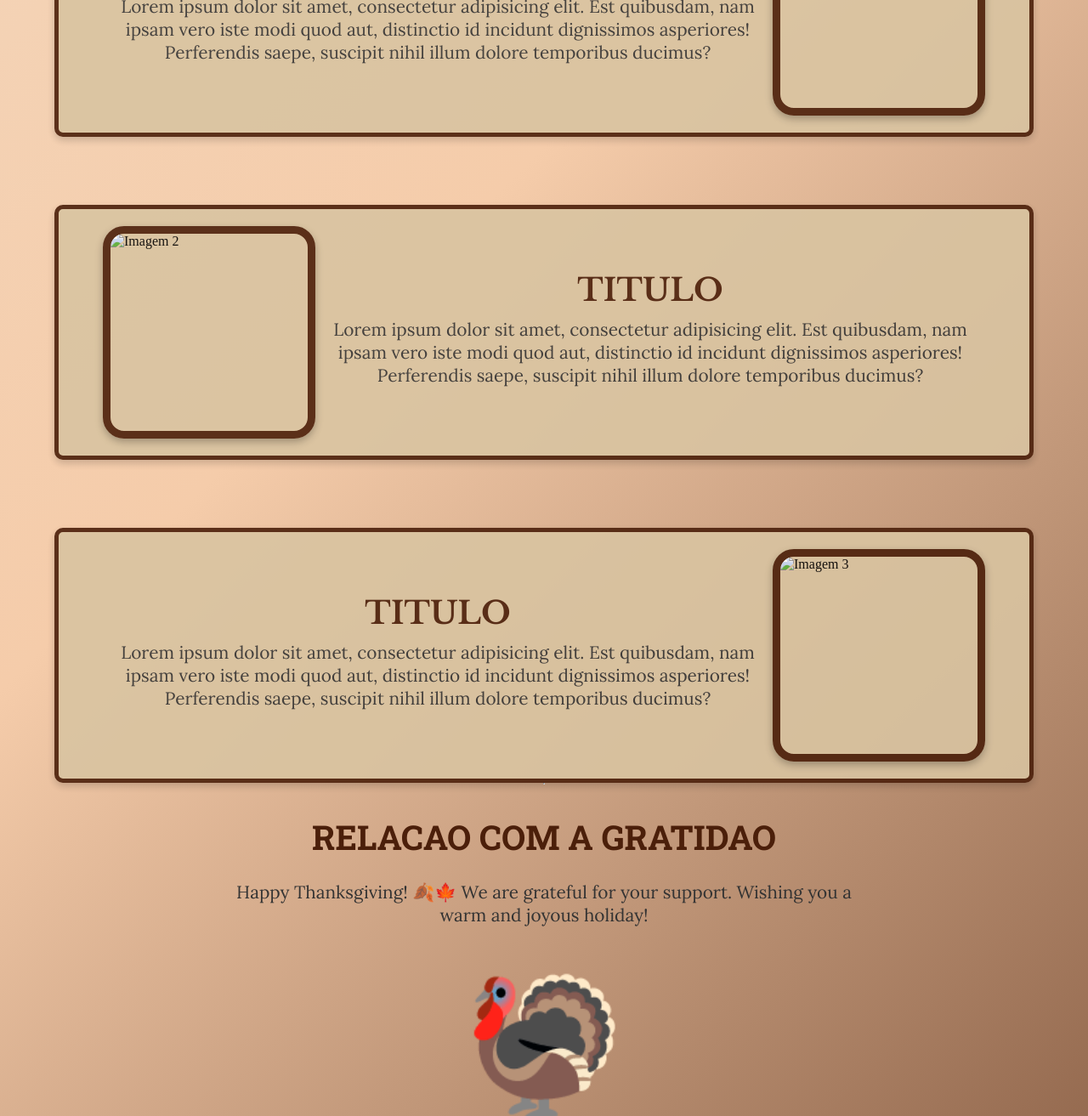
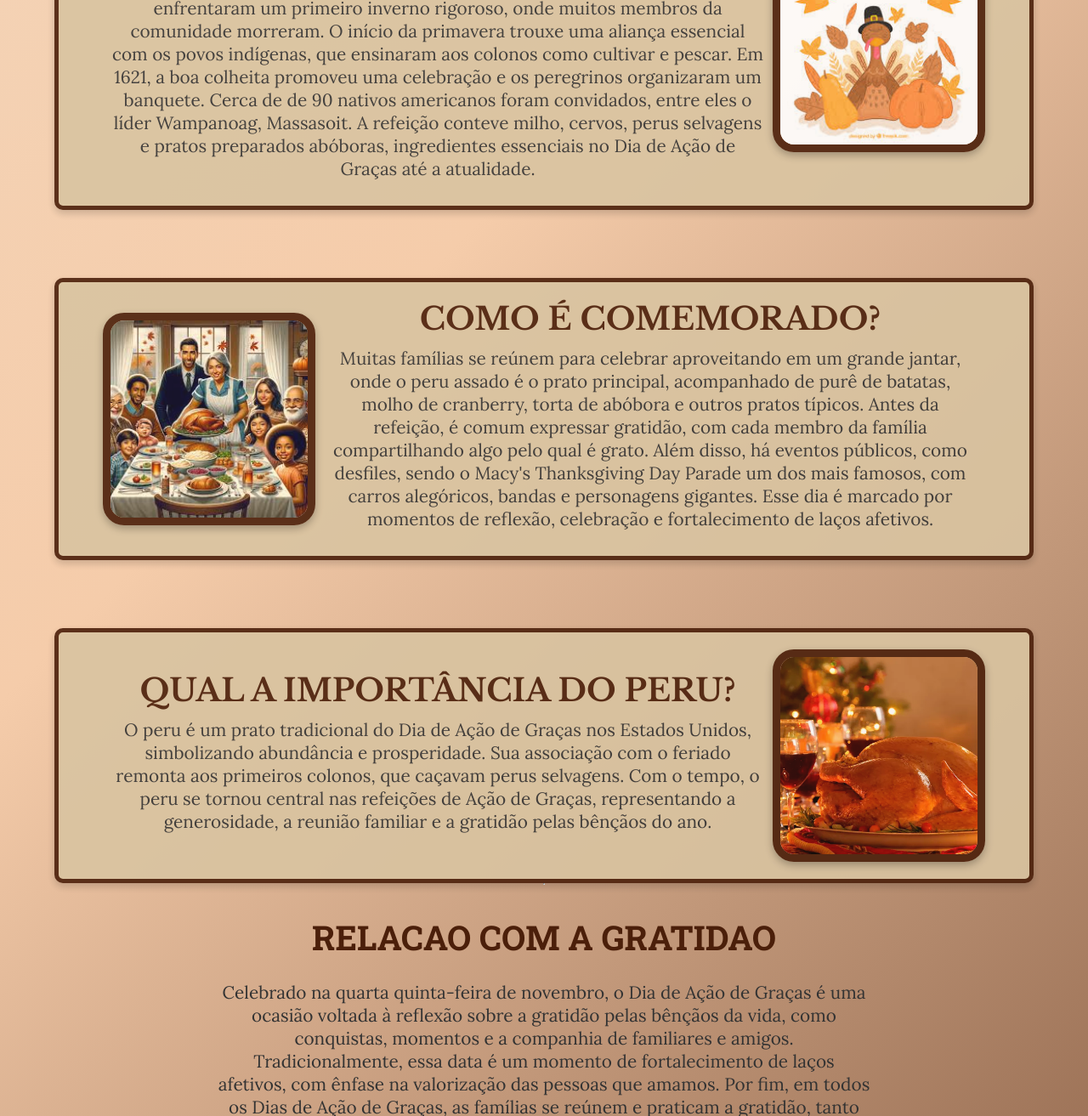
Before and after one commit to JuanMOLopes/projeto-thanksgiving-day, a plain HTML site: page frontend/src/pages/thanksgiving.html in a window 1280 px wide. Shown: the part 442-1755 px from the top of the page at 85% size. Drawn offline with nearby package versions, Linux system fonts and the light colour scheme.

Commit message:
htmls revisados e imagens adicionadas

```diff
--- a/frontend/src/css/style.css
+++ b/frontend/src/css/style.css
@@ -213,6 +213,7 @@ button:hover {
 
 footer {
   width: 100%;
+  height: 10vh;
   background-color: #8a5a2b;
   color: white;
   margin-top: 5rem;
--- a/frontend/src/pages/thanksgiving.html
+++ b/frontend/src/pages/thanksgiving.html
@@ -29,36 +29,30 @@
 
     <section class="container2 column">
         <section class="row-reverse">
-            <img src="" alt="Imagem 1">
+            <img src="../img/Origem.jfif" alt="Imagem 1">
             <section class="column">
-                <h2>titulo</h2>
-                <p>Lorem ipsum dolor sit amet, consectetur adipisicing elit. Est quibusdam, nam ipsam vero iste modi
-                    quod aut, distinctio id incidunt dignissimos asperiores! Perferendis saepe, suscipit nihil illum
-                    dolore temporibus ducimus?</p>
+                <h2>Origem da ação de graças</h2>
+                <p>A comemoração está relacionada aos Peregrinos europeus que chegaram nos Estados Unidos em 1620. Esses colonos, em busca de autonomia religiosa, enfrentaram um primeiro inverno rigoroso, onde muitos membros da comunidade morreram. O início da primavera trouxe uma aliança essencial com os povos indígenas, que ensinaram aos colonos como cultivar e pescar. Em 1621, a boa colheita promoveu uma celebração e os peregrinos organizaram um banquete. Cerca de de 90 nativos americanos foram convidados, entre eles o líder Wampanoag, Massasoit. A refeição conteve milho, cervos, perus selvagens e pratos preparados abóboras, ingredientes essenciais no Dia de Ação de Graças até a atualidade.</p>
             </section>
         </section>
     </section>
 
     <section class="container2 column">
         <section class="row">
-            <img src="" alt="Imagem 2">
+            <img src="../img/Gratidão4.jfif" alt="Imagem 2">
             <section class="column">
-                <h2>titulo</h2>
-                <p>Lorem ipsum dolor sit amet, consectetur adipisicing elit. Est quibusdam, nam ipsam vero iste modi
-                    quod aut, distinctio id incidunt dignissimos asperiores! Perferendis saepe, suscipit nihil illum
-                    dolore temporibus ducimus?</p>
+                <h2>Como é comemorado?</h2>
+                <p>Muitas famílias se reúnem para celebrar aproveitando em um grande jantar, onde o peru assado é o prato principal, acompanhado de purê de batatas, molho de cranberry, torta de abóbora e outros pratos típicos. Antes da refeição, é comum expressar gratidão, com cada membro da família compartilhando algo pelo qual é grato. Além disso, há eventos públicos, como desfiles, sendo o Macy's Thanksgiving Day Parade um dos mais famosos, com carros alegóricos, bandas e personagens gigantes. Esse dia é marcado por momentos de reflexão, celebração e fortalecimento de laços afetivos.</p>
             </section>
         </section>
     </section>
 
     <section class="container2 column">
         <section class="row-reverse">
-            <img src="" alt="Imagem 3">
+            <img src="../img/peru.webp" alt="Imagem 3">
             <section class="column">
-                <h2>titulo</h2>
-                <p>Lorem ipsum dolor sit amet, consectetur adipisicing elit. Est quibusdam, nam ipsam vero iste modi
-                    quod aut, distinctio id incidunt dignissimos asperiores! Perferendis saepe, suscipit nihil illum
-                    dolore temporibus ducimus?</p>
+                <h2>Qual a importância do Peru?</h2>
+                <p>O peru é um prato tradicional do Dia de Ação de Graças nos Estados Unidos, simbolizando abundância e prosperidade. Sua associação com o feriado remonta aos primeiros colonos, que caçavam perus selvagens. Com o tempo, o peru se tornou central nas refeições de Ação de Graças, representando a generosidade, a reunião familiar e a gratidão pelas bênçãos do ano.</p>
             </section>
         </section>
     </section>
@@ -67,7 +61,7 @@
 
     <section class="container1 column">
         <h2>Relacao com a gratidao</h2>
-        <p>Happy Thanksgiving! 🍂🍁 We are grateful for your support. Wishing you a warm and joyous holiday!</p>
+        <p>Celebrado na quarta quinta-feira de novembro, o Dia de Ação de Graças é uma ocasião voltada à reflexão sobre a gratidão pelas bênçãos da vida, como conquistas, momentos e a companhia de familiares e amigos. Tradicionalmente, essa data é um momento de fortalecimento de laços afetivos, com ênfase na valorização das pessoas que amamos. Por fim, em todos os Dias de Ação de Graças, as famílias se reúnem e praticam a gratidão, tanto pelo que têm quanto pelo que virá.</p>
     </section>
 
     <section class="container1 column">
```
Also changed, not shown: frontend/src/pages/gratidao.html (+3 -3 lines), frontend/src/pages/grupo.html (+1 -1 lines), frontend/src/pages/historias.html (+1 -1 lines), frontend/src/pages/mensagens.html (+1 -1 lines), frontend/src/img/Foto grupo.png (added), frontend/src/img/Gratidão4.jfif (added), frontend/src/img/Origem.jfif (added), frontend/src/img/peru.webp (added).
